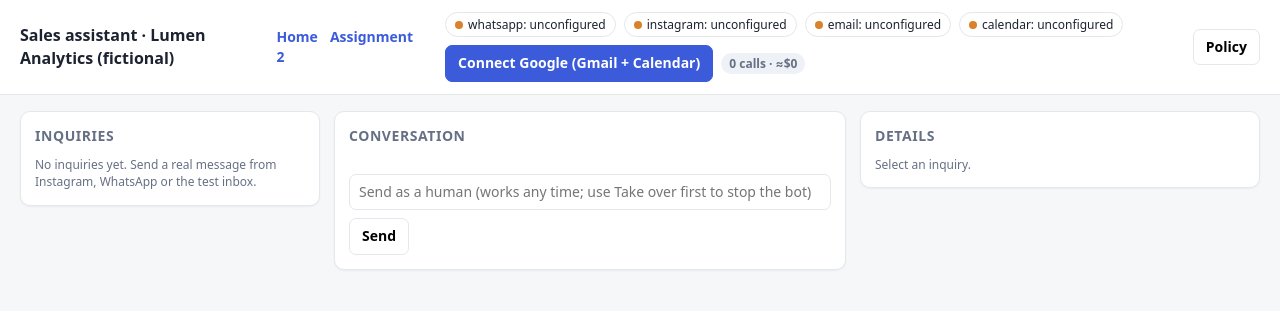
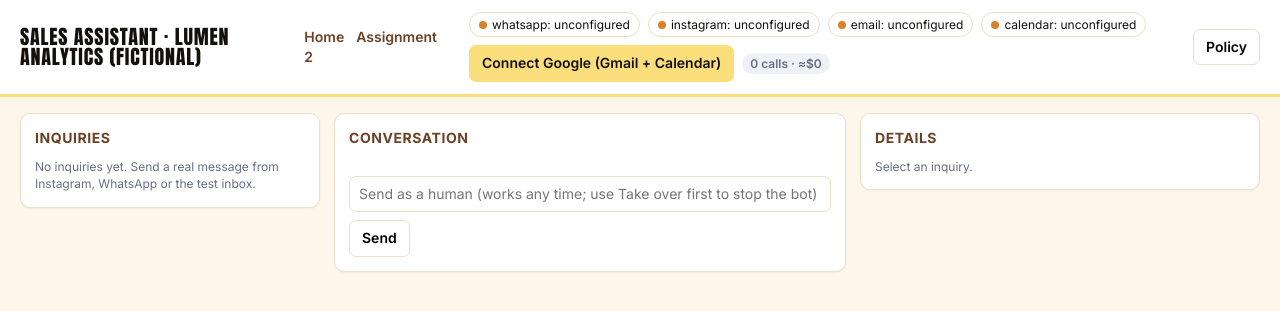
Before and after one commit to pranay-eligeti/mudita-assignments, a FastAPI app: page /a1 in a window 1280 px wide. Shown: the top 311 px of the page. Run offline with FastAPI, Linux system fonts and the light colour scheme; data comes from the database, SQL or seed files in the repository; data that the repository does not hold is empty; some libraries are stand-ins or nearby versions.

Commit message:
UI: Mudita-inspired theme (palette and typography)
Co-Authored-By: Claude Sonnet 5.5 <noreply@anthropic.com>
Claude-Session: https://claude.ai/code/session_016VaLcTbw6fZRaUFpaM585f

```diff
--- a/app/static/app.css
+++ b/app/static/app.css
@@ -1,13 +1,14 @@
-:root{--bg:#f6f7f9;--card:#fff;--ink:#1c2230;--mute:#667085;--line:#e4e7ec;--brand:#3b5bdb;--ok:#1f9d55;--warn:#d9822b;--bad:#d64545;--sim:#7c3aed}
+@import url('https://fonts.googleapis.com/css2?family=Anton&family=Inter:wght@400;500;600;700&display=swap');
+:root{--bg:#fdf7eb;--card:#fff;--ink:#14110d;--mute:#667085;--line:#eadfc8;--brand:#6b4226;--accent:#fade7b;--accent2:#ffdd03;--ok:#1f9d55;--warn:#d9822b;--bad:#d64545;--sim:#7c3aed}
 *{box-sizing:border-box}
-body{margin:0;font:14px/1.45 system-ui,-apple-system,Segoe UI,Roboto,sans-serif;background:var(--bg);color:var(--ink)}
+body{margin:0;font:14px/1.45 Inter,system-ui,-apple-system,Segoe UI,Roboto,sans-serif;background:var(--bg);color:var(--ink)}
 header{display:flex;align-items:center;gap:16px;padding:12px 20px;background:#fff;border-bottom:1px solid var(--line);position:sticky;top:0;z-index:5}
 header h1{font-size:16px;margin:0}
 header nav a{margin-right:12px;color:var(--brand);text-decoration:none;font-weight:600}
 .spacer{flex:1}
 .badge{display:inline-block;padding:2px 8px;border-radius:99px;font-size:12px;font-weight:600;background:#eef1f6;color:var(--mute);white-space:nowrap}
 .b-ok{background:#e3f6ea;color:var(--ok)}.b-warn{background:#fdf0dd;color:var(--warn)}.b-bad{background:#fde7e7;color:var(--bad)}
-.b-run{background:#e6ecff;color:var(--brand)}.b-sim{background:#f0e8ff;color:var(--sim)}
+.b-run{background:#fff3c4;color:var(--brand)}.b-sim{background:#f0e8ff;color:var(--sim)}
 main{padding:16px 20px;max-width:1500px;margin:0 auto}
 .grid{display:grid;gap:16px}
 .g2{grid-template-columns:380px 1fr}
@@ -16,7 +17,7 @@ main{padding:16px 20px;max-width:1500px;margin:0 auto}
 textarea,input,select{width:100%;font:inherit;padding:7px 9px;border:1px solid var(--line);border-radius:7px;background:#fff}
 textarea{min-height:120px;font-family:ui-monospace,Menlo,Consolas,monospace;font-size:12px}
 button{font:inherit;font-weight:600;padding:7px 12px;border:1px solid var(--line);border-radius:7px;background:#fff;cursor:pointer}
-button.primary{background:var(--brand);color:#fff;border-color:var(--brand)}
+button.primary{background:var(--accent);color:#14110d;border-color:var(--accent)}
 button.danger{color:var(--bad)}
 button:disabled{opacity:.5;cursor:not-allowed}
 label{display:block;font-size:12px;color:var(--mute);margin:8px 0 3px}
@@ -45,7 +46,7 @@ details summary{cursor:pointer;color:var(--brand);font-weight:600}
 :focus-visible{outline:2px solid var(--brand);outline-offset:2px}
 button{transition:background .15s,box-shadow .15s}
 button:hover:not(:disabled){background:#f3f5fa}
-button.primary:hover:not(:disabled){background:#314bbd}
+button.primary:hover:not(:disabled){background:var(--accent2)}
 .card{box-shadow:0 1px 2px rgba(16,24,40,.05)}
 .lead,.agent{transition:box-shadow .15s}
 .lead:hover,.agent:hover{box-shadow:0 2px 8px rgba(16,24,40,.09)}
@@ -59,3 +60,13 @@ button.primary:hover:not(:disabled){background:#314bbd}
 .tiles .card h2{color:var(--ink);font-size:17px;text-transform:none;letter-spacing:0}
 .cov td:first-child{font-weight:600;white-space:nowrap}
 @media(max-width:800px){.tiles{grid-template-columns:1fr}}
+/* mudita-inspired theme */
+header h1{font:400 20px/1 Anton,Impact,sans-serif;text-transform:uppercase;letter-spacing:.04em}
+header{border-bottom:3px solid var(--accent)}
+.chat .msg.bot{background:#fff3c4}
+.card h2{color:var(--brand)}
+.band{background:#0b0b0b;color:#fff;padding:52px 20px;text-align:center}
+.band h2{font:400 clamp(34px,6vw,64px)/1.05 Anton,Impact,sans-serif;text-transform:uppercase;margin:0;letter-spacing:.01em;color:#fff}
+.band .pre{font-size:clamp(18px,2.6vw,30px);font-weight:300;margin:0 0 6px}
+.band p{max-width:640px;margin:14px auto 0;color:#e8e3d8}
+.band .pill-y{display:inline-block;margin-top:16px;background:var(--accent);color:#14110d;border-radius:99px;padding:6px 14px;font-weight:600;font-size:12px}
```
